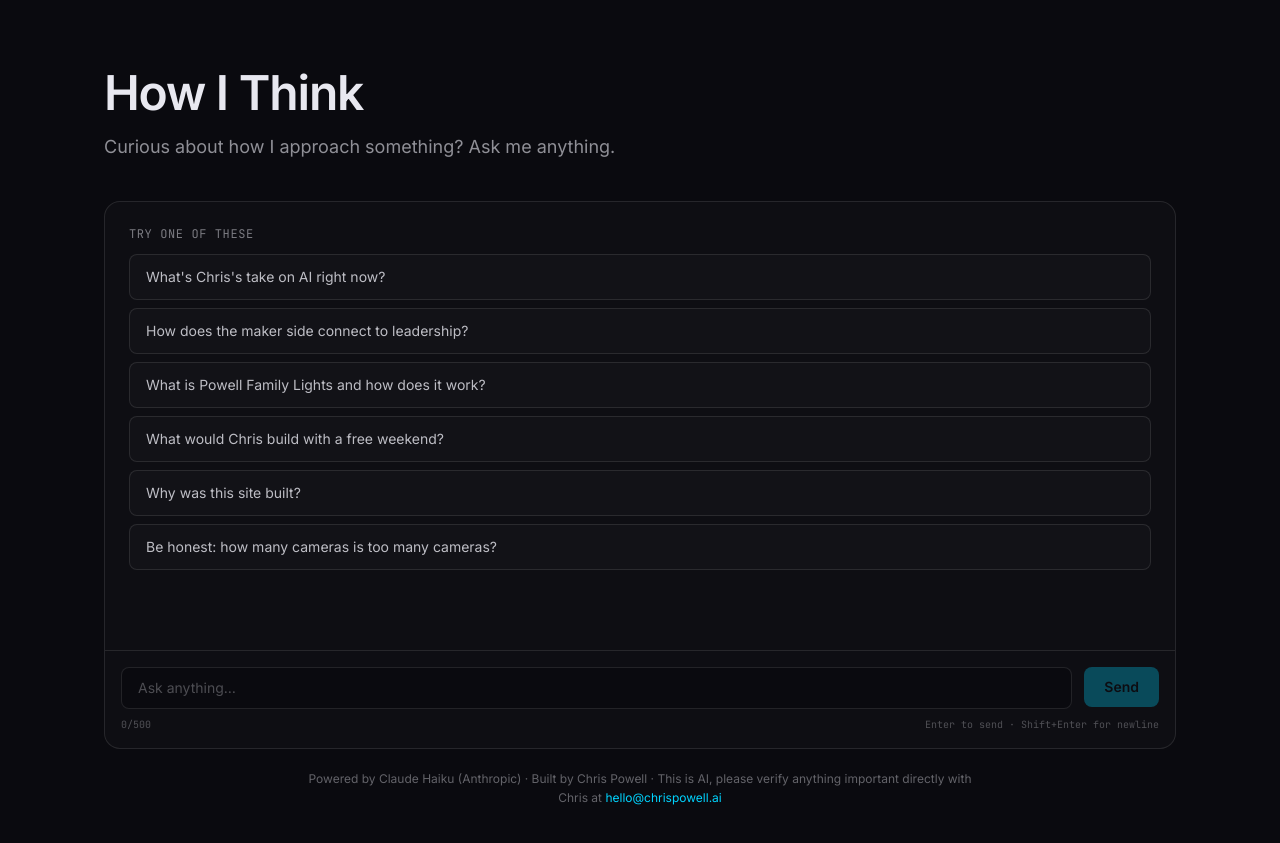
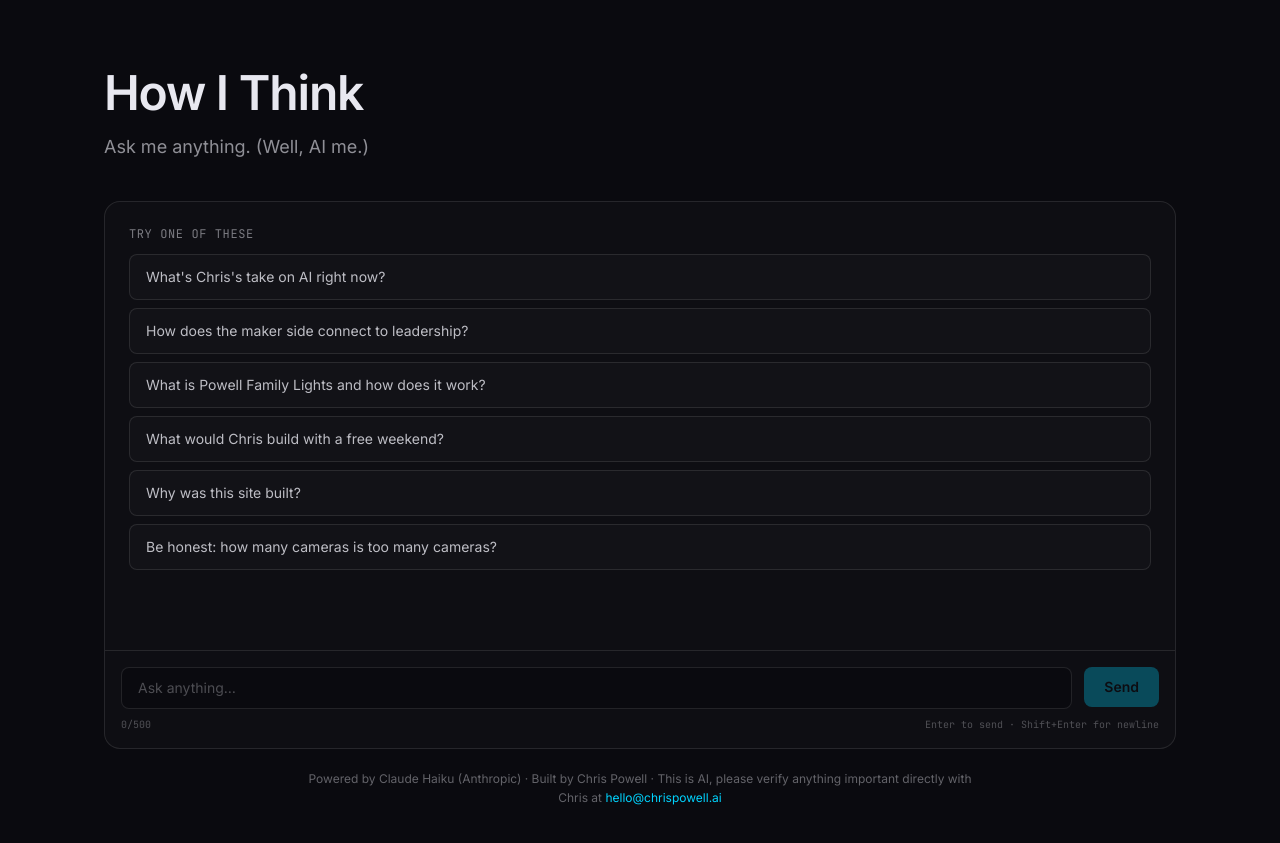
Before and after one commit to powellness1985/chrispowell.ai, a React (Vite) app: page / in a window 1280 px wide. Shown: the part 5080-5923 px from the top of the page. Built offline with nearby package versions, Linux system fonts and the light colour scheme.

Commit message:
Update chat subheading to 'Ask me anything. (Well, AI me.)'

```diff
--- a/src/components/ChatInterface.jsx
+++ b/src/components/ChatInterface.jsx
@@ -244,7 +244,7 @@ export default function ChatInterface() {
     <section id="chat" className="section">
       <h2 className="h-section">How I Think</h2>
       <p className="mt-4 sub">
-        Curious about how I approach something? Ask me anything.
+        Ask me anything. (Well, AI me.)
       </p>
 
       <div className="mt-10 rounded-2xl border border-white/10 bg-white/[0.02] overflow-hidden">
```
